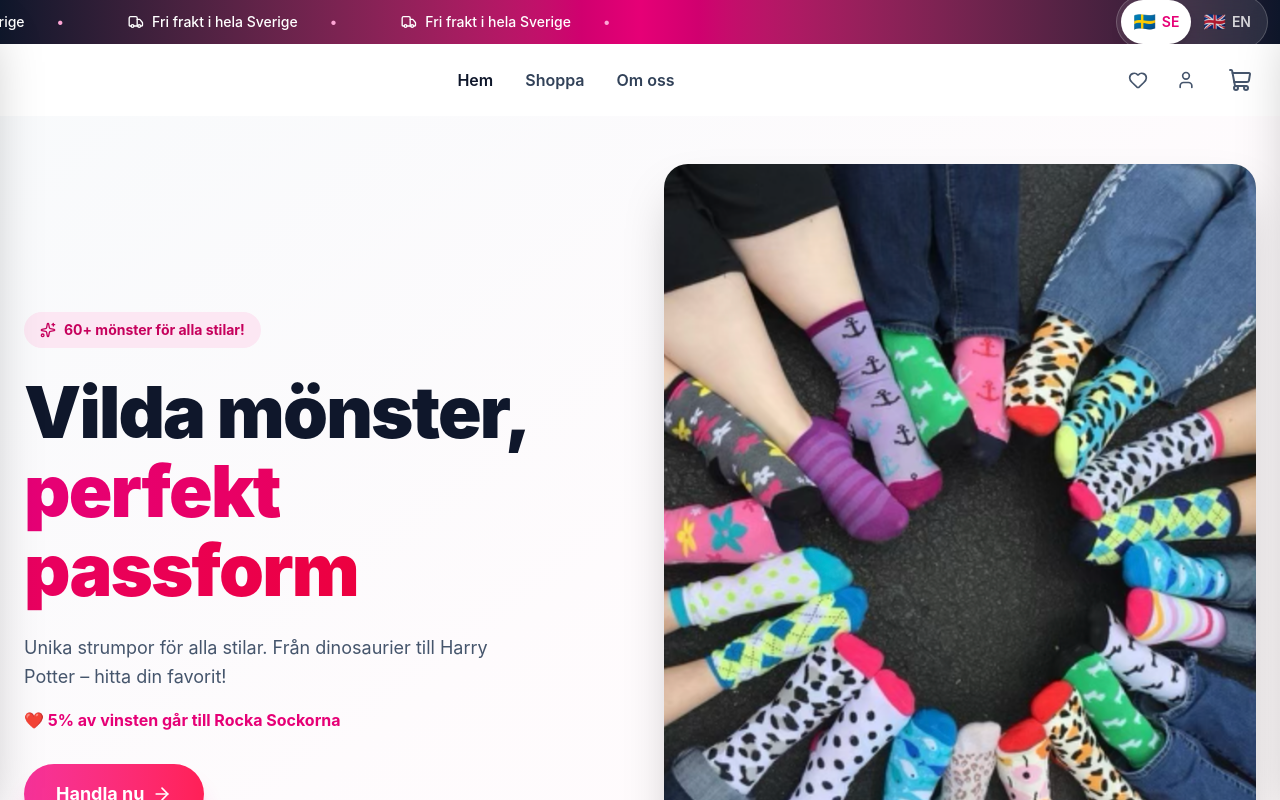
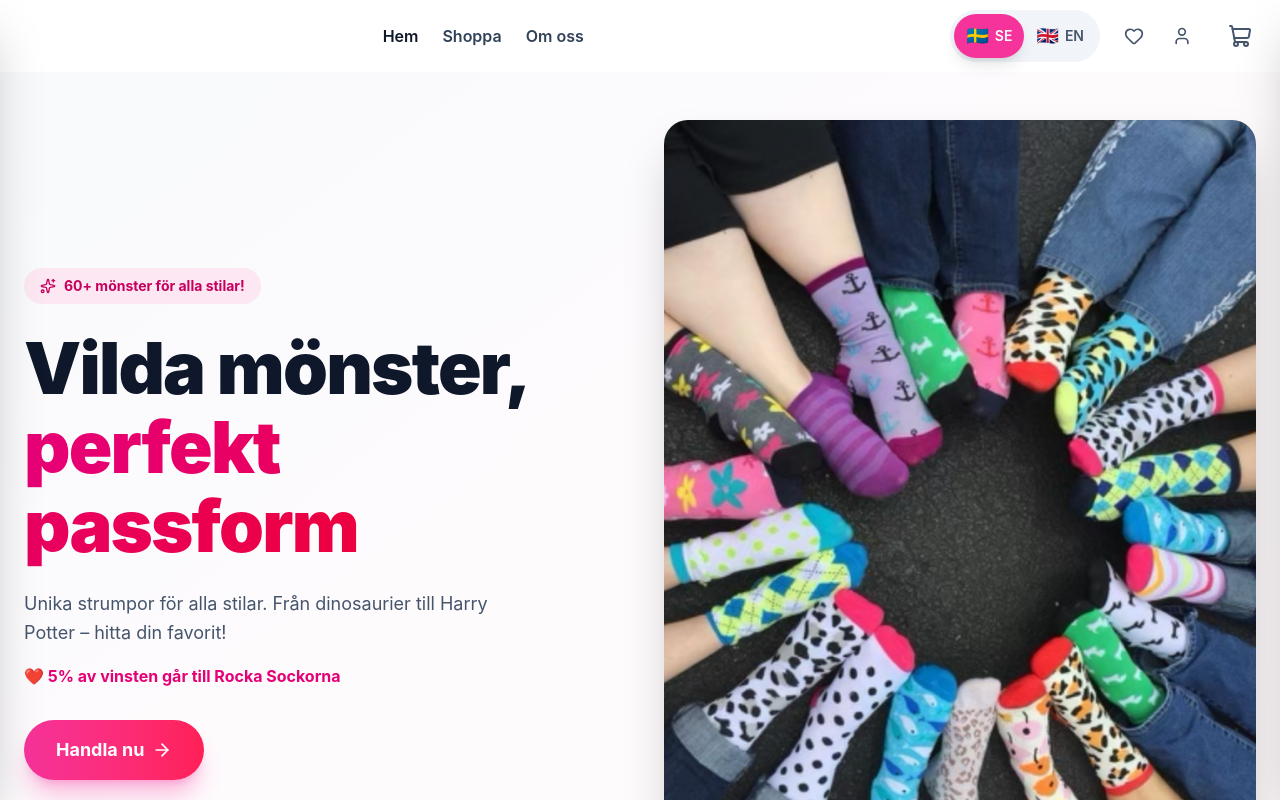
Before and after one commit to adrianfolkeson/rockn-socks, a Next.js app: page / in a window 1280 px wide. Shown: the top 800 px of the page. Built offline with nearby package versions, Linux system fonts and the light colour scheme.

Commit message:
Remove announcement marquee bar, keep language switcher in header and mobile menu

```diff
--- a/src/app/page.tsx
+++ b/src/app/page.tsx
@@ -1279,25 +1279,6 @@ function MainContent() {
 
   return (
     <div className="min-h-screen bg-white">
-      {/* Announcement Bar */}
-      <div className="bg-gradient-to-r from-slate-900 via-pink-600 to-slate-900 py-2.5 sm:py-3 overflow-hidden relative">
-        <div className="flex animate-marquee whitespace-nowrap">
-          {[1, 2, 3].map((i) => (
-            <span key={i} className="mx-6 sm:mx-8 flex items-center gap-4 sm:gap-6 sm:gap-8 text-white text-xs sm:text-sm font-medium">
-              <span className="flex items-center gap-1.5 sm:gap-2">
-                <Truck className="w-3.5 h-3.5 sm:w-4 sm:h-4" /> {txt.freeShipping}
-              </span>
-              <span className="text-pink-300">•</span>
-              <span className="hidden xs:flex items-center gap-1.5 sm:gap-2">
-                <Shield className="w-3.5 h-3.5 sm:w-4 sm:h-4" /> {txt.secure}
-              </span>
-            </span>
-          ))}
-        </div>
-        <div className="absolute right-3 top-1/2 -translate-y-1/2 hidden md:block">
-          <LanguageSwitcher isDark />
-        </div>
-      </div>
 
       {/* Header */}
       <header className={`sticky top-0 z-40 transition-all duration-300 ${isScrolled ? 'bg-white/95 backdrop-blur-md shadow-lg shadow-slate-200/50' : 'bg-white'}`}>
@@ -1318,14 +1299,18 @@ function MainContent() {
             </a>
 
             {/* Desktop Nav */}
-            <nav className="hidden md:flex items-center gap-8">
+            <nav className="hidden md:flex items-center gap-6">
               <a href="#" className="font-semibold text-slate-900 hover:text-pink-600 transition-colors">Hem</a>
               <a href="#products" className="font-semibold text-slate-700 hover:text-pink-600 transition-colors">Shoppa</a>
               <a href="#about" className="font-semibold text-slate-700 hover:text-pink-600 transition-colors">Om oss</a>
             </nav>
 
             {/* Icons */}
-            <div className="flex items-center gap-1 sm:gap-2">
+            <div className="flex items-center gap-2 sm:gap-3">
+              {/* Language Switcher - Desktop */}
+              <div className="hidden lg:block">
+                <LanguageSwitcher />
+              </div>
               {/* Desktop icons */}
               <div className="hidden sm:flex items-center gap-1">
                 <button
```
